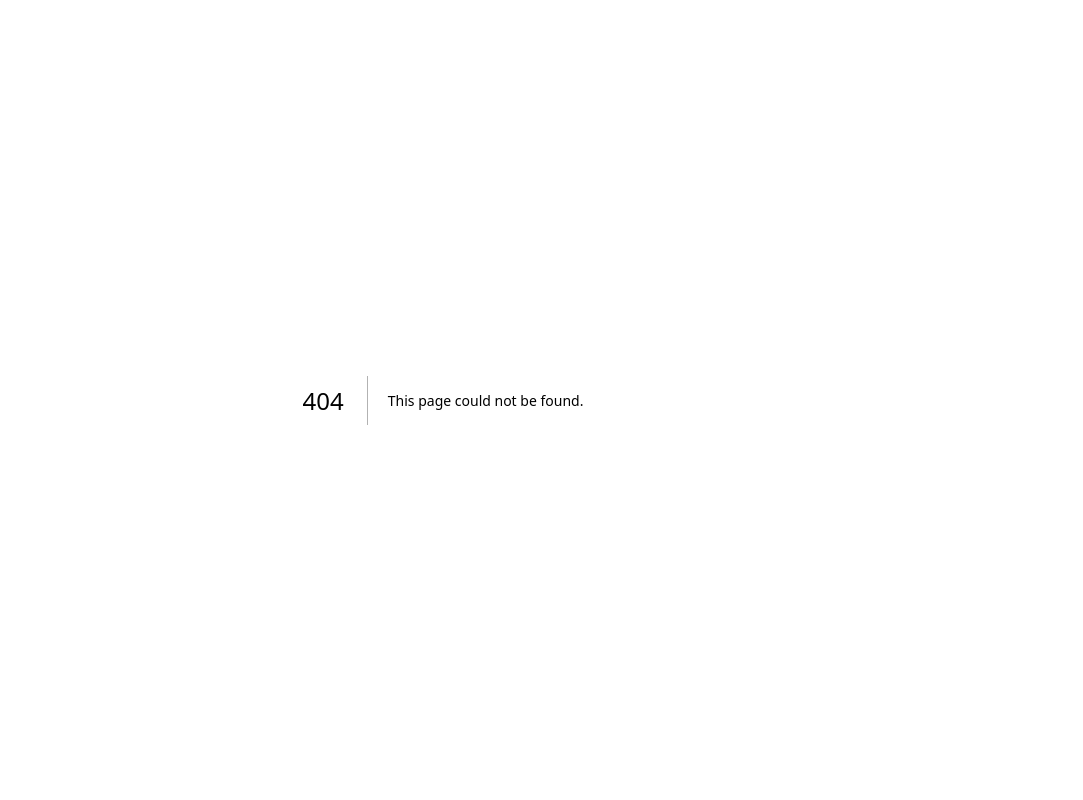
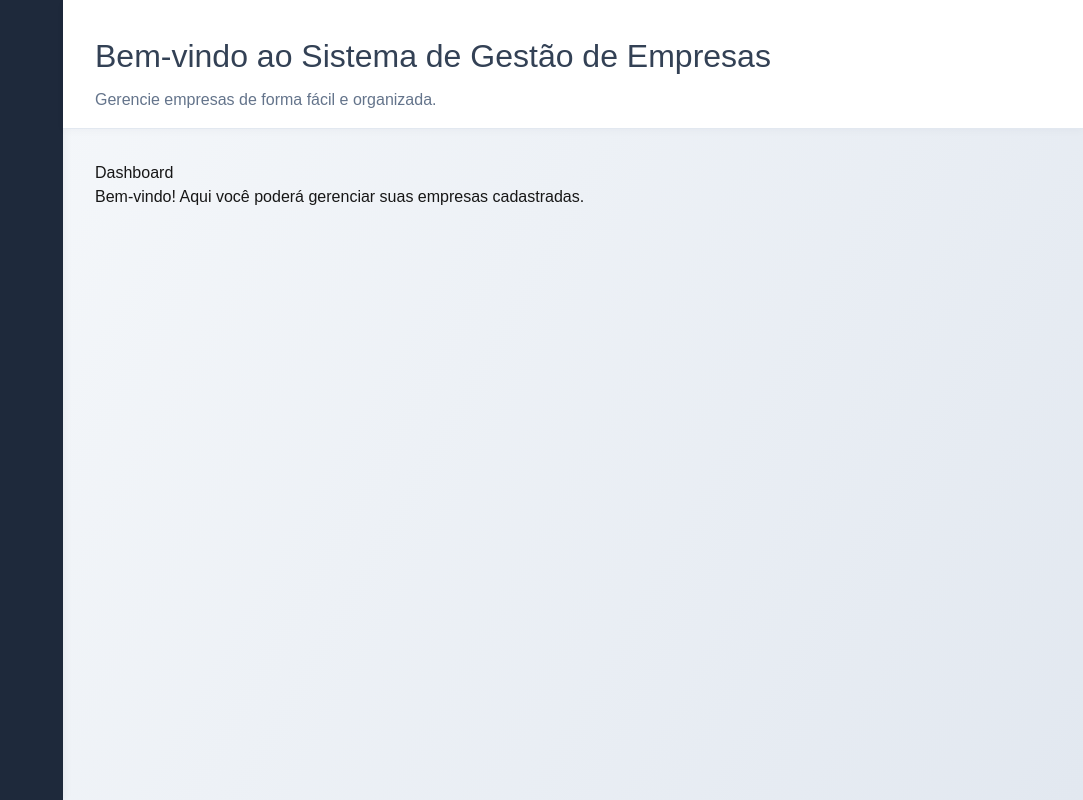
Before and after one commit to isp3ct/front-localize, a Next.js app: page /dashboard in a window 1280 px wide. Before the commit this address had no page. Shown: the whole page, without its empty margins (197-1280 px from the left). Built offline with nearby package versions, Linux system fonts and the light colour scheme.

Commit message:
Adiciona layout e estilos para o painel de controle

```diff
--- /dev/null
+++ b/src/app/dashboard/dashboard.module.css
@@ -0,0 +1,63 @@
+.dashboardContainer {
+    display: flex;
+    min-height: 100vh;
+    background: linear-gradient(120deg, #f8fafc 0%, #e2e8f0 100%);
+}
+
+.sidebarPlaceholder {
+    width: 260px;
+    background: #1e293b;
+    color: #fff;
+    display: flex;
+    align-items: center;
+    justify-content: center;
+    font-size: 1.2rem;
+    font-weight: 500;
+    box-shadow: 2px 0 8px rgba(30, 41, 59, 0.05);
+}
+
+.mainContent {
+    flex: 1;
+    display: flex;
+    flex-direction: column;
+}
+
+.headerPlaceholder {
+    padding: 2rem 2rem 1rem 2rem;
+    background: #fff;
+    border-bottom: 1px solid #e2e8f0;
+    box-shadow: 0 2px 8px rgba(30, 41, 59, 0.03);
+}
+
+.headerPlaceholder h1 {
+    margin: 0;
+    font-size: 2rem;
+    color: #334155;
+}
+
+.headerPlaceholder p {
+    margin: 0.5rem 0 0 0;
+    color: #64748b;
+}
+
+.contentArea {
+    flex: 1;
+    padding: 2rem;
+    background: transparent;
+}
+
+@media (max-width: 900px) {
+    .sidebarPlaceholder {
+        width: 70px;
+        font-size: 0.9rem;
+        padding: 0.5rem;
+    }
+
+    .headerPlaceholder {
+        padding: 1rem;
+    }
+
+    .contentArea {
+        padding: 1rem;
+    }
+}
--- /dev/null
+++ b/src/app/dashboard/layout.tsx
@@ -0,0 +1,22 @@
+import React from "react";
+import styles from "./dashboard.module.css";
+
+export default function DashboardLayout({ children }: { children: React.ReactNode }) {
+    return (
+        <div className={styles.dashboardContainer}>
+            <aside className={styles.sidebarPlaceholder}>
+                {/* Sidebar será implementada em outra branch */}
+            </aside>
+            <main className={styles.mainContent}>
+                <header className={styles.headerPlaceholder}>
+                    {/* Header simples */}
+                    <h1>Bem-vindo ao Sistema de Gestão de Empresas</h1>
+                    <p>Gerencie empresas de forma fácil e organizada.</p>
+                </header>
+                <section className={styles.contentArea}>
+                    {children}
+                </section>
+            </main>
+        </div>
+    );
+}
--- /dev/null
+++ b/src/app/dashboard/page.tsx
@@ -0,0 +1,11 @@
+import React from "react";
+
+export default function DashboardPage() {
+  return (
+    <div>
+      <h2>Dashboard</h2>
+      <p>Bem-vindo! Aqui você poderá gerenciar suas empresas cadastradas.</p>
+      {/* Adicione aqui cards, gráficos ou informações resumidas futuramente */}
+    </div>
+  );
+}
```
